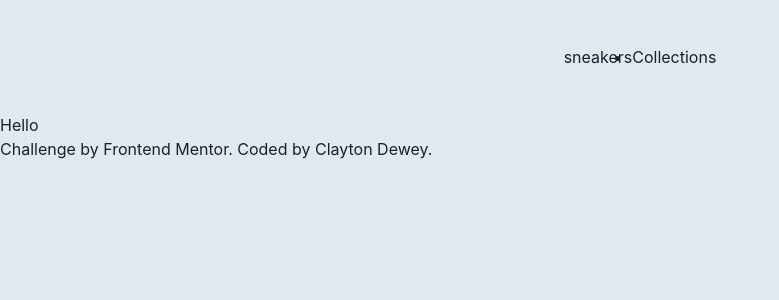
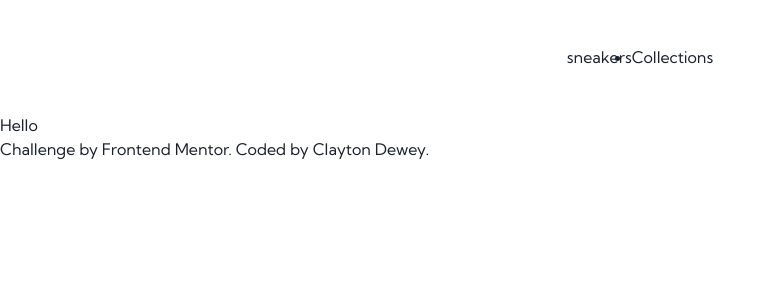
Before and after one commit to ClaytonDewey/ecommerce-app, a Next.js app: page / in a window 1280 px wide. Shown: the top 300 px of the page, without its empty margins (0-779 px from the left). Built offline with nearby package versions, Linux system fonts and the light colour scheme.

Commit message:
Correctly nest fonts

```diff
--- a/src/chakra/theme.ts
+++ b/src/chakra/theme.ts
@@ -19,14 +19,14 @@ export const theme = extendTheme({
       500: 'hsl(220, 13%, 13%)',
       600: 'hsl(0, 0%, 0%)',
     },
-    fonts: {
-      body: 'Kumbh Sans',
-    },
+  },
+  fonts: {
+    body: 'Kumbh Sans',
   },
   styles: {
     global: () => ({
       body: {
-        bg: 'gray.200',
+        bg: 'white',
       },
     }),
   },
```
